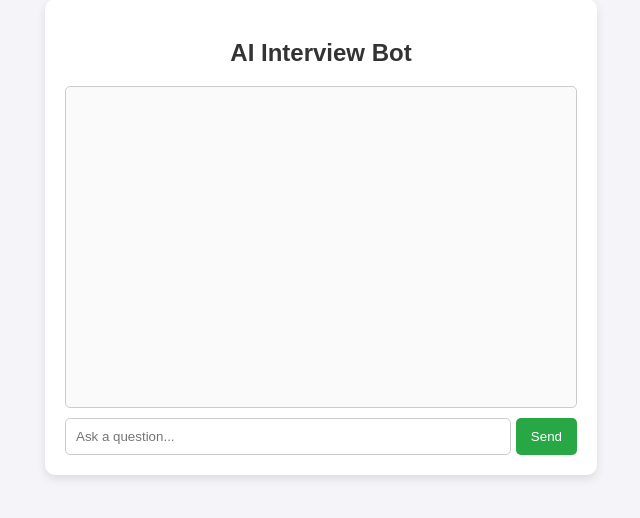
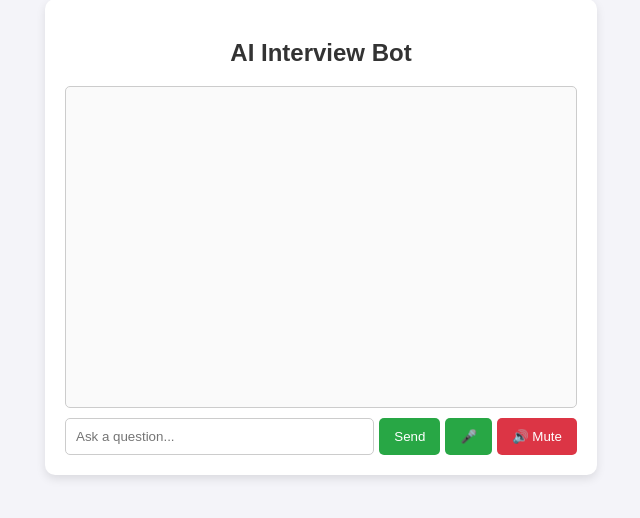
Before and after one commit to aryan-thawkar/Team_CixCodeCrushers, a Flask app: page / in a window 1280 px wide. Shown: the part 163-681 px from the top of the page, without its empty margins (319-959 px from the left). Run offline with Flask 3, Linux system fonts and the light colour scheme.

Commit message:
ttscommit

```diff
--- a/app.py
+++ b/app.py
@@ -1,28 +1,58 @@
 from flask import Flask, request, jsonify, render_template
 import ollama
+import pyttsx3
+import threading
 
 app = Flask(__name__)
 
+# Initialize pyttsx3 for text-to-speech
+engine = pyttsx3.init()
+engine.setProperty("rate", 150)  # Speech speed
+engine.setProperty("volume", 1.0)  # Maximum volume
+
+# Global mute variable
+mute = False
+
+def speak_text(text):
+    """Speaks the text if mute is off."""
+    global mute
+    if not mute:
+        engine.say(text)
+        engine.runAndWait()
+
 @app.route("/")
 def index():
-    return render_template("index.html")  # This serves the HTML file
+    return render_template("index.html")
 
 @app.route("/chat", methods=["POST"])
 def chat():
     data = request.json
     user_input = data.get("message", "")
 
-    # System message to enforce structured responses
     system_message = {
         "role": "system",
-        "content": "Respond in a well-formatted manner using bold text, indentation, and line breaks where necessary. Format responses in HTML where applicable. act as a chatbot to conduct mock technical interviews with real-time feedback."
+        "content": "Respond in a well-formatted manner using bold text, indentation, and line breaks where necessary. Format responses in HTML where applicable. Act as a chatbot to conduct mock technical interviews with real-time feedback."
     }
 
     response = ollama.chat(model="llama3.2", messages=[system_message, {"role": "user", "content": user_input}])
+    formatted_response = response["message"]["content"]
 
-    formatted_response = response["message"]["content"]
+    # Speak response in a separate thread (if not muted)
+    threading.Thread(target=speak_text, args=(formatted_response,), daemon=True).start()
 
     return jsonify({"response": formatted_response})
 
+@app.route("/toggle_mute", methods=["POST"])
+def toggle_mute():
+    """Toggles mute on/off and sends updated state."""
+    global mute
+    mute = not mute  # Toggle mute
+    return jsonify({"mute": mute})
+
+@app.route("/get_mute_status", methods=["GET"])
+def get_mute_status():
+    """Returns the current mute state."""
+    return jsonify({"mute": mute})
+
 if __name__ == "__main__":
     app.run(debug=True)
--- a/templates/index.html
+++ b/templates/index.html
@@ -73,19 +73,30 @@
         button:hover {
             background: #218838;
         }
+        .mute-button {
+            background-color: #dc3545;
+        }
+        .mute-button:hover {
+            background-color: #c82333;
+        }
     </style>
 </head>
-<body>
+<body onload="fetchMuteStatus()">
     <div class="chat-container">
         <h2>AI Interview Bot</h2>
         <div id="chat"></div>
+
         <div class="input-container">
             <input type="text" id="userInput" placeholder="Ask a question..." onkeypress="handleKeyPress(event)">
             <button onclick="sendMessage()">Send</button>
+            <button onclick="startSpeechRecognition()">🎤</button>
+            <button onclick="toggleMute()" id="muteButton" class="mute-button">🔊 Mute</button>
         </div>
     </div>
 
     <script>
+        let isMuted = false;
+
         function handleKeyPress(event) {
             if (event.key === "Enter") {
                 sendMessage();
@@ -114,6 +125,40 @@
             chatDiv.innerHTML += `<p class="bot-message"><b>Bot:</b> ${formattedResponse}</p>`;
             chatDiv.scrollTop = chatDiv.scrollHeight;
         }
+
+        function startSpeechRecognition() {
+            let recognition = new (window.SpeechRecognition || window.webkitSpeechRecognition)();
+            recognition.lang = "en-US";
+            recognition.start();
+
+            recognition.onresult = function(event) {
+                let transcript = event.results[0][0].transcript;
+                document.getElementById("userInput").value = transcript;
+                sendMessage();  // Automatically send message after speech
+            };
+
+            recognition.onerror = function(event) {
+                console.error("Speech recognition error:", event.error);
+            };
+        }
+
+        async function toggleMute() {
+            let response = await fetch("/toggle_mute", { method: "POST" });
+            let result = await response.json();
+            isMuted = result.mute;
+
+            let muteButton = document.getElementById("muteButton");
+            muteButton.textContent = isMuted ? "🔇 Unmute" : "🔊 Mute";
+        }
+
+        async function fetchMuteStatus() {
+            let response = await fetch("/get_mute_status");
+            let result = await response.json();
+            isMuted = result.mute;
+
+            let muteButton = document.getElementById("muteButton");
+            muteButton.textContent = isMuted ? "🔇 Unmute" : "🔊 Mute";
+        }
     </script>
 </body>
 </html>
```
